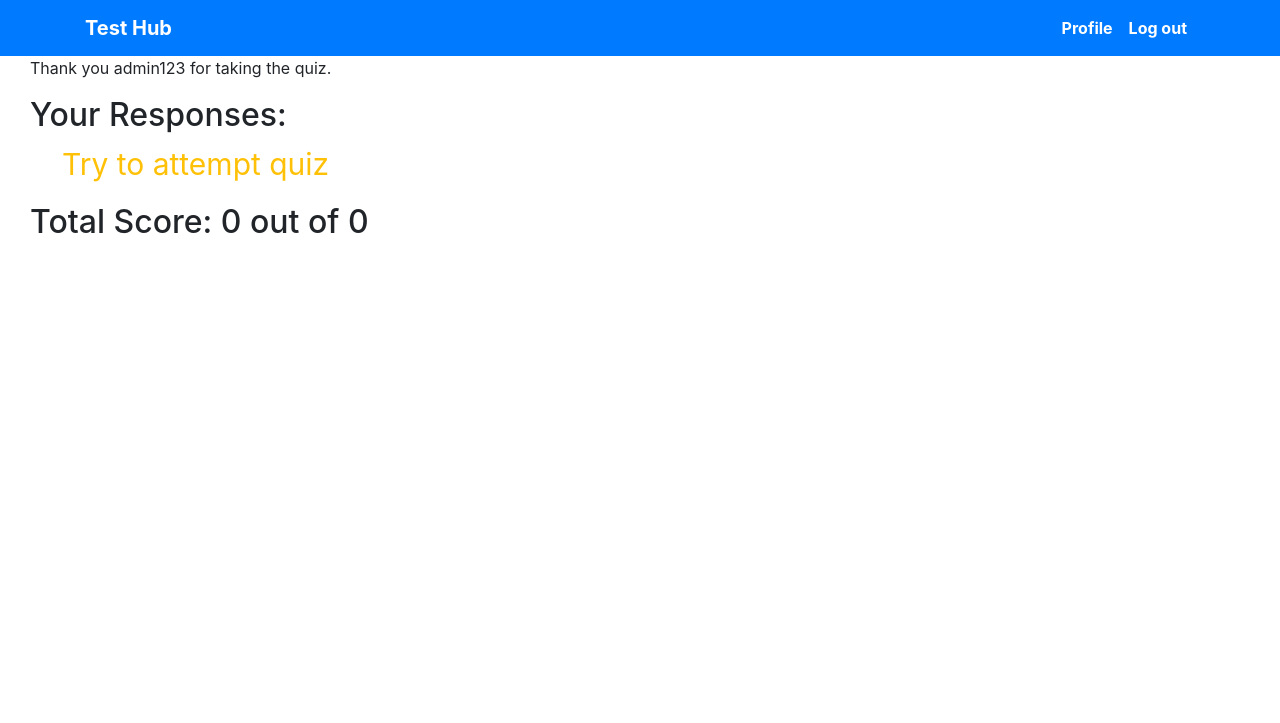
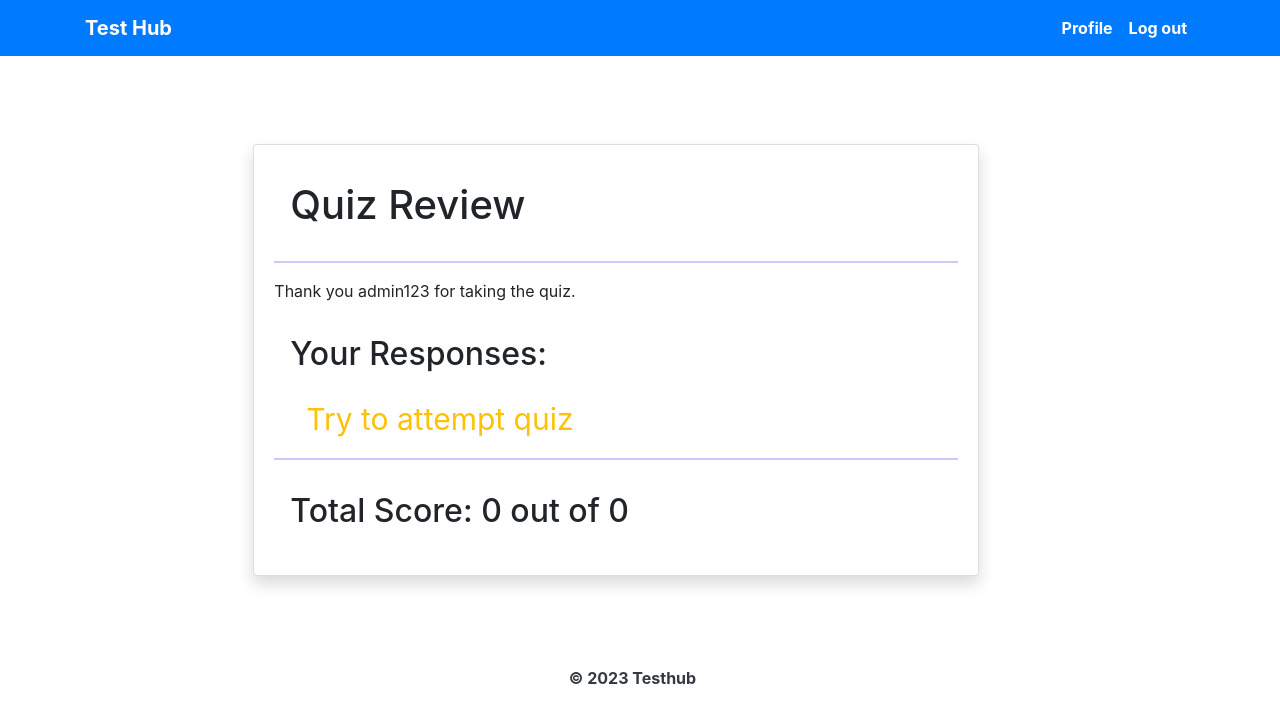
Before and after one commit to JSPlacid/cbt_hub, a Django app: page /testhub/review_quiz/ in a window 1280 px wide. Shown: the top 723 px of the page. Run offline with Django 4.2, Linux system fonts and the light colour scheme; a user stored in the database is signed in; some libraries are stand-ins or nearby versions.

Commit message:
added changes to the review_quiz page

```diff
--- a/testhub/static/css/review.css
+++ b/testhub/static/css/review.css
@@ -25,3 +25,17 @@
     font-size: 16px;
     margin-bottom: 15px;
 } */
+
+footer {
+    text-align: center;
+    color: #777;
+    padding: 10px;
+}
+hr {
+    position: relative;
+    /* top: 20px; */
+    border: none;
+    height: 2px;
+    background: rgb(57, 40, 245);
+    /* margin-bottom: 50px; */
+}
--- a/testhub/templates/review.html
+++ b/testhub/templates/review.html
@@ -7,7 +7,44 @@
 {% endblock %}
 
 {% block content %}
-<div class="container">
+
+<header class="container p-5">
+    <div class="row mt-5 pt-3">
+        <div class="col-md-12 offset-md-3 p-3">
+            <div class="card my-3 shadow">
+                <div class="card-body">
+                    <h1 class="heading p-3"> Quiz Review </h1>
+                    <hr>
+                    <p> Thank you {{request.user}} for taking the quiz. </p>
+                    <h2 class="sub-eading p-3"> Your Responses: </h2>
+                    <ul class="responses">
+                        {% for response in user_responses %}
+                        <li class="response">
+                            Question: {{ response.question_id}} <br>
+                            {% comment %} Selected Answer: {{ response.selected_answer_id }} <br> {% endcomment %}
+                            {% if response.is_correct %}
+                            <span style="color: green;"> Correct </span>
+                            {% else %}
+                            <span style="color: red;"> Incorrect </span>
+                            {% endif %}
+                        </li>
+                        {% empty %}
+                        <p class="text-warning" style="font-size:30px;"> Try to attempt quiz </p>
+                        {% endfor %}
+
+                    </ul>
+                    <hr>
+                    <h2 class="p-3"> Total Score: {{total_score }} out of {{ user_responses|length }} </h2>
+                    </div>
+                </div>
+            </div>
+        </div>
+</header>
+<footer class="text-dark text-center fw-bolder col-md-12  offset-md-3">
+    <p>&copy; 2023 Testhub</p>
+</footer>
+
+<!-- <div class="container">
 <h1 class="heading"> Quiz Review </h1>
 <p> Thank you {{request.user}} for taking the quiz. </p>
 
@@ -30,5 +67,5 @@
 </ul>
 
 <h2> Total Score: {{total_score }} out of {{ user_responses|length }} </h2>
-</div>
+</div> -->
 {% endblock %}
```
Also changed, not shown: templates/registration/login.html (+18 -11 lines), users/templates/users/register.html (+28 -7 lines), db.sqlite3.
